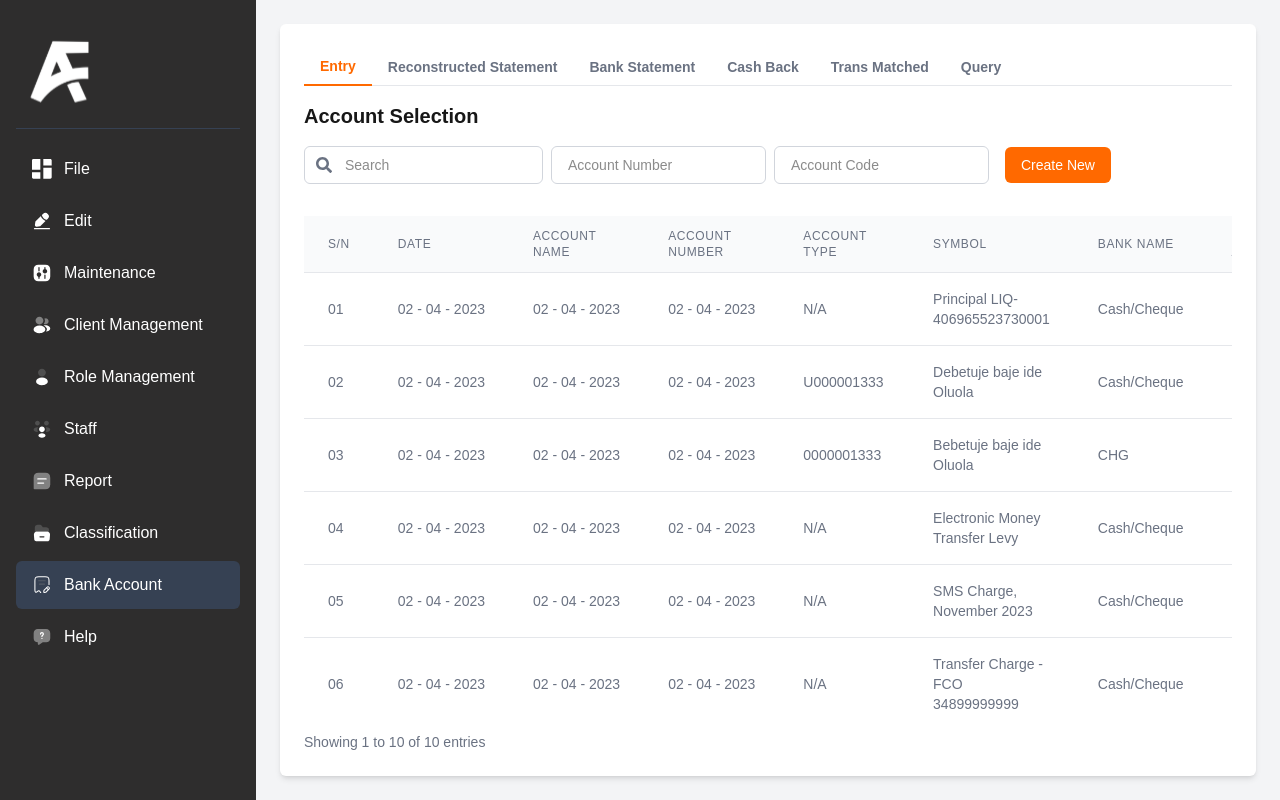
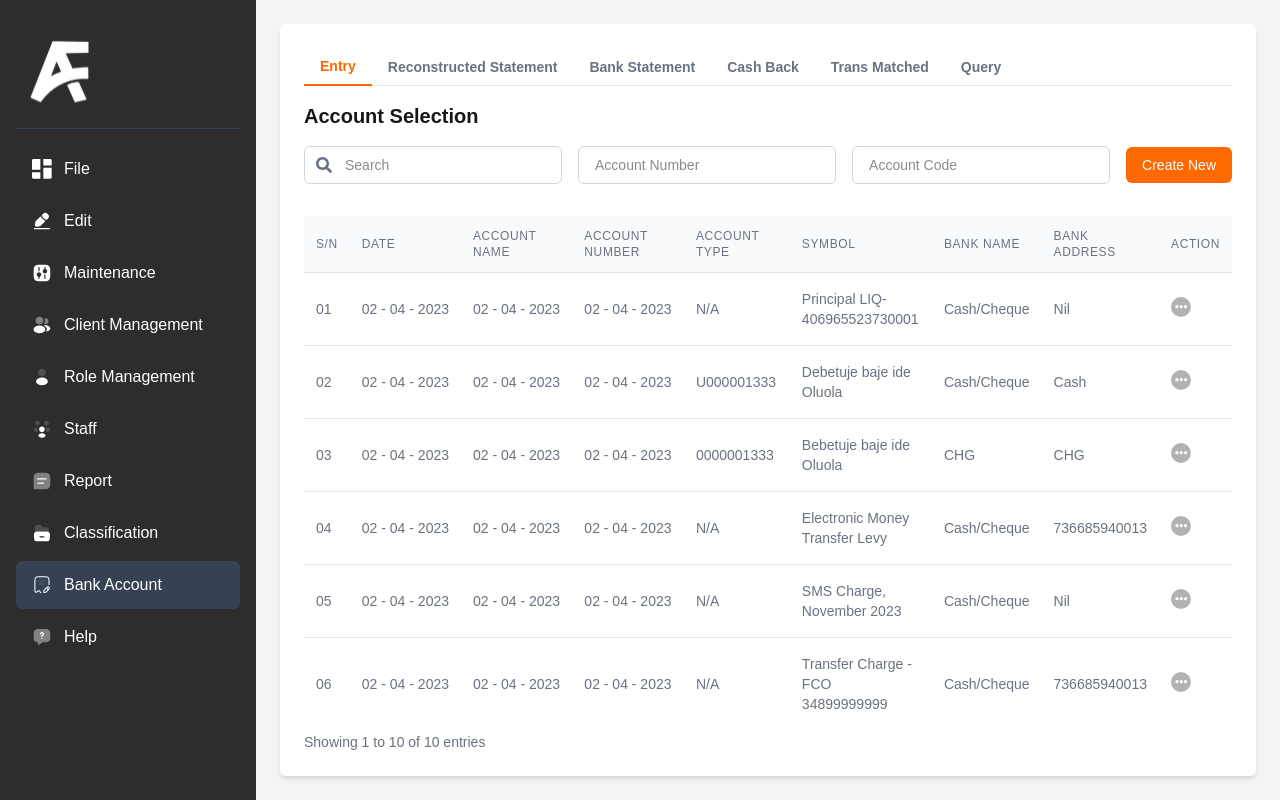
Before and after one commit to jsax4life/fars-web, a Next.js app: page /Account in a window 1280 px wide. Built offline with nearby package versions, Linux system fonts and the light colour scheme.

Commit message:
client and account

```diff
--- a/src/components/account/Account.tsx
+++ b/src/components/account/Account.tsx
@@ -24,20 +24,33 @@ const Account = () => {
   };
 
   return (
-    <div className="flex h-screen bg-gray-100 overflow-hidden">
-      {/* Fixed Sidebar - assuming your sidebar is 64px wide */}
-      <div className="fixed h-full w-64">
+    <div className="flex flex-col md:flex-row h-screen bg-gray-100 overflow-hidden">
+      {/* Sidebar - hidden on mobile, shown on medium screens and up */}
+      <div className="hidden md:block fixed h-full w-64">
         <Sidebar />
       </div>
 
-      {/* Scrollable Main Content */}
-      <div className="flex-1 ml-64 overflow-auto">
-        <div className="bg-gray-100 min-h-full p-6">
-          <div className="bg-white rounded-md shadow-md p-6">
-            <div className="mb-4 flex border-b border-gray-200">
+      {/* Mobile header with menu button - shown only on small screens */}
+      <div className="md:hidden bg-white shadow-sm p-4 flex items-center">
+        <button className="mr-4">
+          {/* Mobile menu icon would go here */}
+          <svg className="w-6 h-6" fill="none" stroke="currentColor" viewBox="0 0 24 24">
+            <path strokeLinecap="round" strokeLinejoin="round" strokeWidth={2} d="M4 6h16M4 12h16M4 18h16" />
+          </svg>
+        </button>
+        <h1 className="text-xl font-semibold">Account</h1>
+      </div>
+
+      {/* Main Content */}
+      <div className="flex-1 md:ml-64 overflow-auto mt-16 md:mt-0">
+        <div className="bg-gray-100 min-h-full p-4 md:p-6">
+          <div className="bg-white rounded-md shadow-md p-4 md:p-6">
+            {/* Tabs - scrollable on mobile */}
+            <div className="mb-4 overflow-x-auto">
+              <div className="flex whitespace-nowrap border-b border-gray-200">
                 <button
                   onClick={() => handleTabChange("Entry")}
-                className={`py-2 px-4 -mb-px font-semibold text-sm ${
+                  className={`py-2 px-3 md:px-4 -mb-px font-semibold text-sm ${
                     activeTab === "Entry"
                       ? "border-b-2 border-orange-500 text-orange-500"
                       : "text-gray-500 hover:text-orange-500"
@@ -47,7 +60,7 @@ const Account = () => {
                 </button>
                 <button
                   onClick={() => handleTabChange("Reconstructed Statement")}
-                className={`py-2 px-4 -mb-px font-semibold text-sm ${
+                  className={`py-2 px-3 md:px-4 -mb-px font-semibold text-sm ${
                     activeTab === "Reconstructed Statement"
                       ? "border-b-2 border-orange-500 text-orange-500"
                       : "text-gray-500 hover:text-orange-500"
@@ -57,7 +70,7 @@ const Account = () => {
                 </button>
                 <button
                   onClick={() => handleTabChange("Bank Statement")}
-                className={`py-2 px-4 -mb-px font-semibold text-sm ${
+                  className={`py-2 px-3 md:px-4 -mb-px font-semibold text-sm ${
                     activeTab === "Bank Statement"
                       ? "border-b-2 border-orange-500 text-orange-500"
                       : "text-gray-500 hover:text-orange-500"
@@ -67,7 +80,7 @@ const Account = () => {
                 </button>
                 <button
                   onClick={() => handleTabChange("Cash Back")}
-                className={`py-2 px-4 -mb-px font-semibold text-sm ${
+                  className={`py-2 px-3 md:px-4 -mb-px font-semibold text-sm ${
                     activeTab === "Cash Back"
                       ? "border-b-2 border-orange-500 text-orange-500"
                       : "text-gray-500 hover:text-orange-500"
@@ -77,7 +90,7 @@ const Account = () => {
                 </button>
                 <button
                   onClick={() => handleTabChange("Trans Matched")}
-                className={`py-2 px-4 -mb-px font-semibold text-sm ${
+                  className={`py-2 px-3 md:px-4 -mb-px font-semibold text-sm ${
                     activeTab === "Trans Matched"
                       ? "border-b-2 border-orange-500 text-orange-500"
                       : "text-gray-500 hover:text-orange-500"
@@ -87,7 +100,7 @@ const Account = () => {
                 </button>
                 <button
                   onClick={() => handleTabChange("Query")}
-                className={`py-2 px-4 -mb-px font-semibold text-sm ${
+                  className={`py-2 px-3 md:px-4 -mb-px font-semibold text-sm ${
                     activeTab === "Query"
                       ? "border-b-2 border-orange-500 text-orange-500"
                       : "text-gray-500 hover:text-orange-500"
@@ -96,35 +109,36 @@ const Account = () => {
                   Query
                 </button>
               </div>
+            </div>
 
             <div className="flex flex-col items-start gap-4 mb-4">
-              <div className="font-semibold text-xl mr-4">Account Selection</div>
-              <div className="flex items-center mb-4">
-                <div className="relative mr-2">
+              <div className="font-semibold text-lg md:text-xl mr-4">Account Selection</div>
+              <div className="flex flex-col md:flex-row items-start md:items-center gap-2 md:gap-4 w-full mb-4">
+                <div className="relative w-full md:w-auto md:flex-1">
                   <input
                     type="text"
                     placeholder="Search"
-                    className="w-full pl-10 pr-4 py-2 border border-gray-300 rounded-md focus:outline-none focus:border-indigo-500 sm:text-sm"
+                    className="w-full pl-10 pr-4 py-2 border border-gray-300 rounded-md focus:outline-none focus:border-indigo-500 text-sm"
                   />
                   <div className="absolute inset-y-0 left-0 pl-3 flex items-center pointer-events-none text-gray-500">
                     <FaSearch />
                   </div>
                 </div>
-                <div className="relative mr-2">
+                <div className="relative w-full md:w-auto md:flex-1">
                   <input
                     type="text"
                     placeholder="Account Number"
-                    className="w-full px-4 py-2 border border-gray-300 rounded-md focus:outline-none focus:border-indigo-500 sm:text-sm"
+                    className="w-full px-4 py-2 border border-gray-300 rounded-md focus:outline-none focus:border-indigo-500 text-sm"
                   />
                 </div>
-                <div className="relative mr-4">
+                <div className="relative w-full md:w-auto md:flex-1">
                   <input
                     type="text"
                     placeholder="Account Code"
-                    className="w-full px-4 py-2 border border-gray-300 rounded-md focus:outline-none focus:border-indigo-500 sm:text-sm"
+                    className="w-full px-4 py-2 border border-gray-300 rounded-md focus:outline-none focus:border-indigo-500 text-sm"
                   />
                 </div>
-                <button className="bg-orange-500 text-white py-2 px-4 rounded-md hover:bg-orange-600 focus:outline-none sm:text-sm">
+                <button className="w-full md:w-auto bg-orange-500 text-white py-2 px-4 rounded-md hover:bg-orange-600 focus:outline-none text-sm">
                   Create New
                 </button>
               </div>
@@ -137,29 +151,29 @@ const Account = () => {
                     <table className="min-w-full divide-y divide-gray-200">
                       <thead className="bg-gray-50 sticky top-0">
                         <tr>
-                          <th className="px-6 py-3 text-left text-xs font-medium text-gray-500 uppercase tracking-wider">S/N</th>
-                          <th className="px-6 py-3 text-left text-xs font-medium text-gray-500 uppercase tracking-wider">Date</th>
-                          <th className="px-6 py-3 text-left text-xs font-medium text-gray-500 uppercase tracking-wider">Account Name</th>
-                          <th className="px-6 py-3 text-left text-xs font-medium text-gray-500 uppercase tracking-wider">Account Number</th>
-                          <th className="px-6 py-3 text-left text-xs font-medium text-gray-500 uppercase tracking-wider">Account Type</th>
-                          <th className="px-6 py-3 text-left text-xs font-medium text-gray-500 uppercase tracking-wider">Symbol</th>
-                          <th className="px-6 py-3 text-left text-xs font-medium text-gray-500 uppercase tracking-wider">Bank Name</th>
-                          <th className="px-6 py-3 text-left text-xs font-medium text-gray-500 uppercase tracking-wider">Bank Address</th>
-                          <th className="px-6 py-3 text-right text-xs font-medium text-gray-500 uppercase tracking-wider">Action</th>
+                          <th className="px-3 py-3 text-left text-xs font-medium text-gray-500 uppercase tracking-wider">S/N</th>
+                          <th className="px-3 py-3 text-left text-xs font-medium text-gray-500 uppercase tracking-wider">Date</th>
+                          <th className="px-3 py-3 text-left text-xs font-medium text-gray-500 uppercase tracking-wider">Account Name</th>
+                          <th className="px-3 py-3 text-left text-xs font-medium text-gray-500 uppercase tracking-wider hidden md:table-cell">Account Number</th>
+                          <th className="px-3 py-3 text-left text-xs font-medium text-gray-500 uppercase tracking-wider hidden lg:table-cell">Account Type</th>
+                          <th className="px-3 py-3 text-left text-xs font-medium text-gray-500 uppercase tracking-wider hidden lg:table-cell">Symbol</th>
+                          <th className="px-3 py-3 text-left text-xs font-medium text-gray-500 uppercase tracking-wider hidden xl:table-cell">Bank Name</th>
+                          <th className="px-3 py-3 text-left text-xs font-medium text-gray-500 uppercase tracking-wider hidden xl:table-cell">Bank Address</th>
+                          <th className="px-3 py-3 text-right text-xs font-medium text-gray-500 uppercase tracking-wider">Action</th>
                         </tr>
                       </thead>
                       <tbody className="bg-white divide-y divide-gray-200">
                         {transactions.map((transaction) => (
                           <tr key={transaction.sNo}>
-                            <td className="px-6 py-4 whitespace-nowrap text-sm text-gray-500">{transaction.sNo}</td>
-                            <td className="px-6 py-4 whitespace-nowrap text-sm text-gray-500">{transaction.entryDate}</td>
-                            <td className="px-6 py-4 whitespace-nowrap text-sm text-gray-500">{transaction.transactionDate}</td>
-                            <td className="px-6 py-4 whitespace-nowrap text-sm text-gray-500">{transaction.valueDate}</td>
-                            <td className="px-6 py-4 whitespace-nowrap text-sm text-gray-500">{transaction.tellerNumber}</td>
-                            <td className="px-6 py-4 text-sm text-gray-500">{transaction.transactionDescription}</td>
-                            <td className="px-6 py-4 whitespace-nowrap text-sm text-gray-500">{transaction.transactionType}</td>
-                            <td className="px-6 py-4 whitespace-nowrap text-sm text-gray-500">{transaction.chequeNo}</td>
-                            <td className="px-6 py-4 whitespace-nowrap text-sm text-gray-500 relative">
+                            <td className="px-3 py-4 whitespace-nowrap text-sm text-gray-500">{transaction.sNo}</td>
+                            <td className="px-3 py-4 whitespace-nowrap text-sm text-gray-500">{transaction.entryDate}</td>
+                            <td className="px-3 py-4 whitespace-nowrap text-sm text-gray-500">{transaction.transactionDate}</td>
+                            <td className="px-3 py-4 whitespace-nowrap text-sm text-gray-500 hidden md:table-cell">{transaction.valueDate}</td>
+                            <td className="px-3 py-4 whitespace-nowrap text-sm text-gray-500 hidden lg:table-cell">{transaction.tellerNumber}</td>
+                            <td className="px-3 py-4 text-sm text-gray-500">{transaction.transactionDescription}</td>
+                            <td className="px-3 py-4 whitespace-nowrap text-sm text-gray-500 hidden lg:table-cell">{transaction.transactionType}</td>
+                            <td className="px-3 py-4 whitespace-nowrap text-sm text-gray-500 hidden xl:table-cell">{transaction.chequeNo}</td>
+                            <td className="px-3 py-4 whitespace-nowrap text-sm text-gray-500 relative">
                               <button>
                                 <img
                                   src="/Users/action.svg"
```
Also changed, not shown: src/components/clients/ClientList.tsx (+70 -74 lines). Lines whose indentation alone changed are shown as unchanged.
